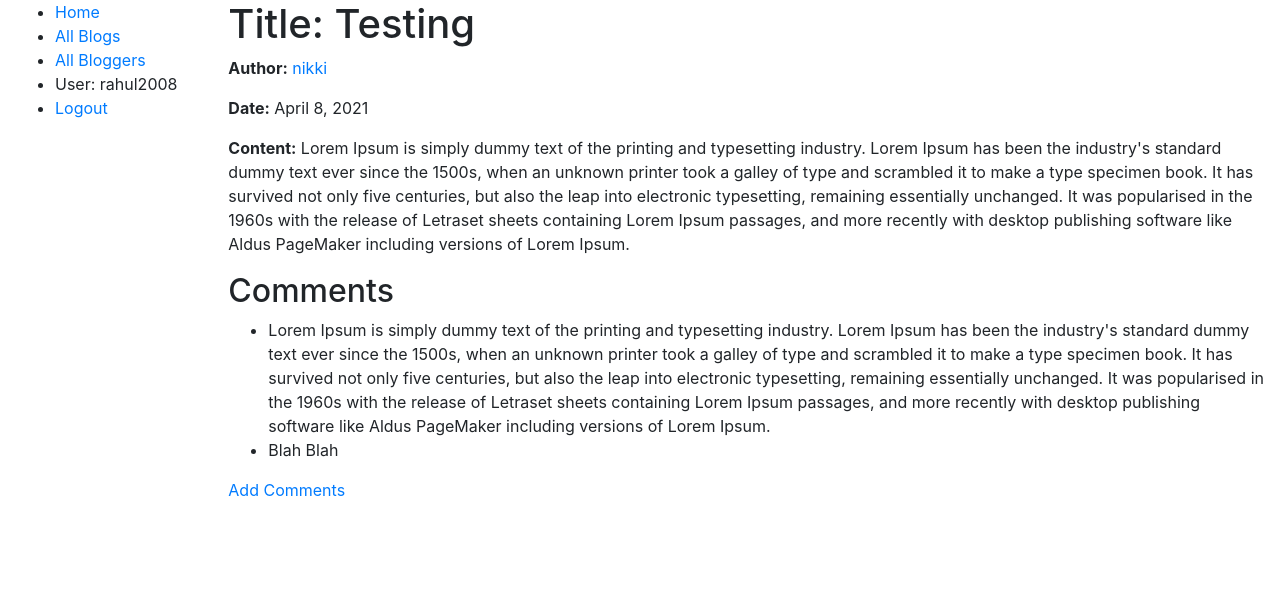
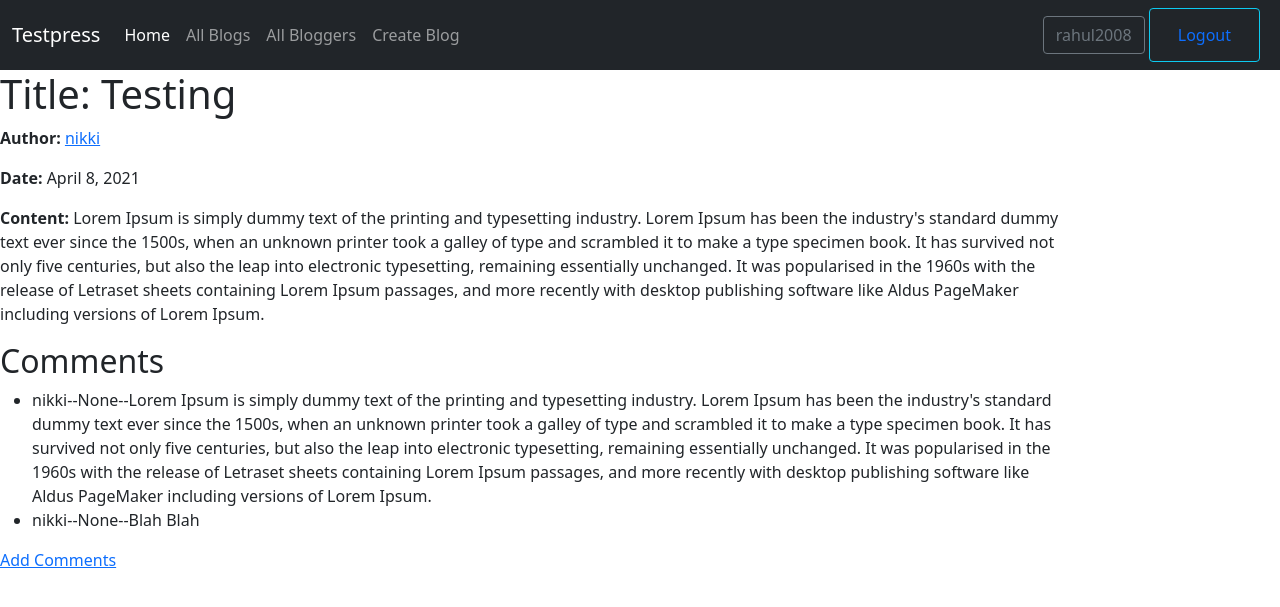
Before and after one commit to rahul-20-mangal/django-mini-blog, a Django app: page /blog/1 in a window 1280 px wide. Shown: the top 607 px of the page. Run offline with Django 3.2, Linux system fonts and the light colour scheme; a user stored in the database is signed in; data comes from the database, SQL or seed files in the repository.

Commit message:
Update styling

```diff
--- a/blog/templates/base_generic.html
+++ b/blog/templates/base_generic.html
@@ -1,37 +1,69 @@
-<!DOCTYPE html>
+<!doctype html>
 <html lang="en">
+
 <head>
-  {% block title %}<title>Mini Blog</title>{% endblock %}
+  <!-- Required meta tags -->
   <meta charset="utf-8">
   <meta name="viewport" content="width=device-width, initial-scale=1">
-  <link rel="stylesheet" href="https://cdn.jsdelivr.net/npm/bootstrap@4.5.3/dist/css/bootstrap.min.css" integrity="sha384-TX8t27EcRE3e/ihU7zmQxVncDAy5uIKz4rEkgIXeMed4M0jlfIDPvg6uqKI2xXr2" crossorigin="anonymous">
-  <!-- Add additional CSS in static file -->
-  {% load static %}
-  <link rel="stylesheet" href="{% static 'css/styles.css' %}">
+
+  <!-- Bootstrap CSS -->
+  <link href="https://cdn.jsdelivr.net/npm/bootstrap@5.0.0-beta3/dist/css/bootstrap.min.css" rel="stylesheet"
+    integrity="sha384-eOJMYsd53ii+scO/bJGFsiCZc+5NDVN2yr8+0RDqr0Ql0h+rP48ckxlpbzKgwra6" crossorigin="anonymous">
+
+  <title>Blogs</title>
 </head>
+
 <body>
+
+  <nav class="navbar navbar-expand-lg navbar-dark bg-dark">
     <div class="container-fluid">
-    <div class="row">
-      <div class="col-sm-2">
-      {% block sidebar %}
-        <ul class="sidebar-nav">
-          <li><a href="{% url 'index' %}">Home</a></li>
-          <li><a href="{% url 'blogs' %}">All Blogs</a></li>
-          <li><a href="{% url 'bloggers' %}">All Bloggers</a></li>
+      <a class="navbar-brand" href="https://www.testpress.in/">Testpress</a>
+      <button class="navbar-toggler" type="button" data-bs-toggle="collapse" data-bs-target="#navbarSupportedContent"
+        aria-controls="navbarSupportedContent" aria-expanded="false" aria-label="Toggle navigation">
+        <span class="navbar-toggler-icon"></span>
+      </button>
 
-          {% if user.is_authenticated %}
-            <li>User: {{ user.get_username }}</li>
+      <div class="collapse navbar-collapse" id="navbarSupportedContent">
+        <ul class="navbar-nav me-auto mb-2 mb-lg-0">
 
-            <li><a href="{% url 'logout'%}?next={{request.path}}">Logout</a></li>
-          {% else %}
-            <li><a href="{% url 'login'%}?next={{request.path}}">Login</a></li>
-          {% endif %}
+          <li class="nav-item">
+            <a class="nav-link active" aria-current="page" href="{% url 'index' %}">Home</a>
+          </li>
+
+          <li class="nav-item">
+            <a class="nav-link" href="{% url 'blogs' %}">All Blogs</a>
+          </li>
+
+          <li class="nav-item">
+            <a class="nav-link" href="{% url 'bloggers' %}">All Bloggers</a>
+          </li>
+
+          <li class="nav-item">
+            <a class="nav-link" href="{% url 'create-blog' %}">Create Blog</a>
+          </li>
 
         </ul>
-     {% endblock %}
+        <div class="mx-2">
+          {% if user.is_authenticated %}
+
+          <button class="btn btn-outline-secondary">{{ user.get_username }}</button>
+
+          <button class="btn btn-outline-info"><a class="nav-link"
+              href="{% url 'logout'%}?next={{request.path}}">Logout</a></button>
+
+          {% else %}
+          <button class="btn btn-outline-info"><a class="nav-link"
+              href="{% url 'login'%}?next={{request.path}}">Login</a></button>
+
+          {% endif %}
         </div>
+      </div>
+    </div>
+  </nav>
+
   <div class="col-sm-10 ">
     {% block content %}{% endblock %}
+
     {% block pagination %}
     {% if is_paginated %}
     <div class="pagination">
@@ -51,7 +83,19 @@
     {% endblock %}
 
   </div>
-    </div>
-  </div>
+
+  <!-- Optional JavaScript; choose one of the two! -->
+
+  <!-- Option 1: Bootstrap Bundle with Popper -->
+  <script src="https://cdn.jsdelivr.net/npm/bootstrap@5.0.0-beta3/dist/js/bootstrap.bundle.min.js"
+    integrity="sha384-JEW9xMcG8R+pH31jmWH6WWP0WintQrMb4s7ZOdauHnUtxwoG2vI5DkLtS3qm9Ekf"
+    crossorigin="anonymous"></script>
+
+  <!-- Option 2: Separate Popper and Bootstrap JS -->
+  <!--
+    <script src="https://cdn.jsdelivr.net/npm/@popperjs/core@2.9.1/dist/umd/popper.min.js" integrity="sha384-SR1sx49pcuLnqZUnnPwx6FCym0wLsk5JZuNx2bPPENzswTNFaQU1RDvt3wT4gWFG" crossorigin="anonymous"></script>
+    <script src="https://cdn.jsdelivr.net/npm/bootstrap@5.0.0-beta3/dist/js/bootstrap.min.js" integrity="sha384-j0CNLUeiqtyaRmlzUHCPZ+Gy5fQu0dQ6eZ/xAww941Ai1SxSY+0EQqNXNE6DZiVc" crossorigin="anonymous"></script>
+    -->
 </body>
+
 </html>
--- a/blog/templates/blog/blog_detail.html
+++ b/blog/templates/blog/blog_detail.html
@@ -3,7 +3,7 @@
 {% block content %}
 <h1>Title: {{ blog.title }}</h1>
 
-  <p><strong>Author:</strong> <a href="">{{ blog.blog_author }}</a></p>
+<p><strong>Author:</strong> <a href="{% url 'blogger-detail' blog.blog_author.pk %}">{{ blog.blog_author }}</a></p>
 <p><strong>Date:</strong> {{ blog.post_date }}</p>
 <p><strong>Content:</strong> {{ blog.content }}</p>
 
@@ -13,7 +13,7 @@
 {% else %}
 <ul>
     {% for comment in blog.comment_set.all %}
-                <li>{{ comment.description }}</li>
+    <li>{{ comment.user }}--{{ comment.date_time}}--{{ comment.description }}</li>
     {% endfor %}
 </ul>
 
```
Also changed, not shown: blog/templates/blog/blog_list.html (+22 -6 lines), blog/static/css/styles.css (renamed from blog/static/styles.css), blog/templates/index.html (indentation only). Lines whose indentation alone changed are shown as unchanged.
